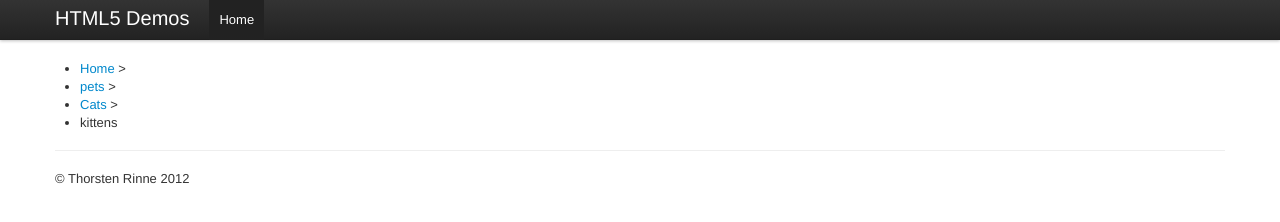
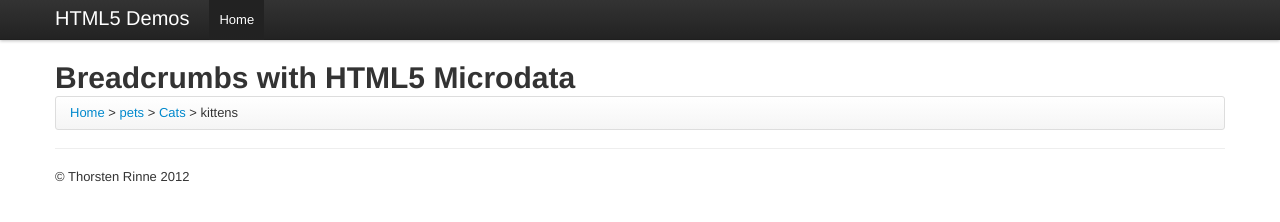
Before and after one commit to thorsten/html5demos, a plain HTML site: page microdata.html in a window 1280 px wide. Drawn offline with nearby package versions, Linux system fonts and the light colour scheme.

Commit message:
Some updates

```diff
--- a/less/style.less
+++ b/less/style.less
@@ -1,5 +1,6 @@
 /**
  * We're lazy, we use Twitter Bootstrap. :-)
+ *
  */
 
 @import "../vendor/bootstrap/less/bootstrap.less";
@@ -9,4 +10,4 @@ body {
   padding-bottom: 40px;
 }
 
-@import "../vendor/bootstrap/less/responsive.less";
+//@import "../vendor/bootstrap/less/responsive.less";
--- a/microdata.html
+++ b/microdata.html
@@ -25,7 +25,7 @@
 <div class="navbar navbar-fixed-top">
     <div class="navbar-inner">
         <div class="container">
-            <a class="brand" href="#">HTML5 Demos</a>
+            <a class="brand" href="index.html">HTML5 Demos</a>
 
             <div class="nav-collapse">
                 <ul class="nav">
@@ -37,7 +37,12 @@
 </div>
 
 <div class="container">
-    <ul id="breadcrumbs">
+
+    <header>
+        <h1>Breadcrumbs with HTML5 Microdata</h1>
+    </header>
+
+    <ul class="breadcrumb" id="breadcrumbs">
     <li itemscope itemtype=”http://data-vocabulary.org/Breadcrumb”>
         <a href=" http://www.yourdomain.com" itemprop="url">
            <span itemprop="title">Home</span>
```
Also changed, not shown: svg.html (+6 -1 lines), 1 other file.
